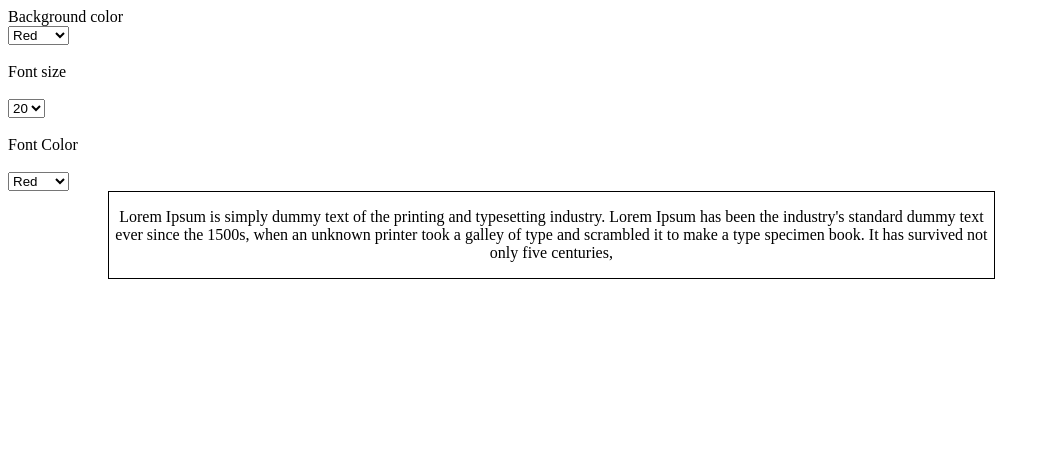
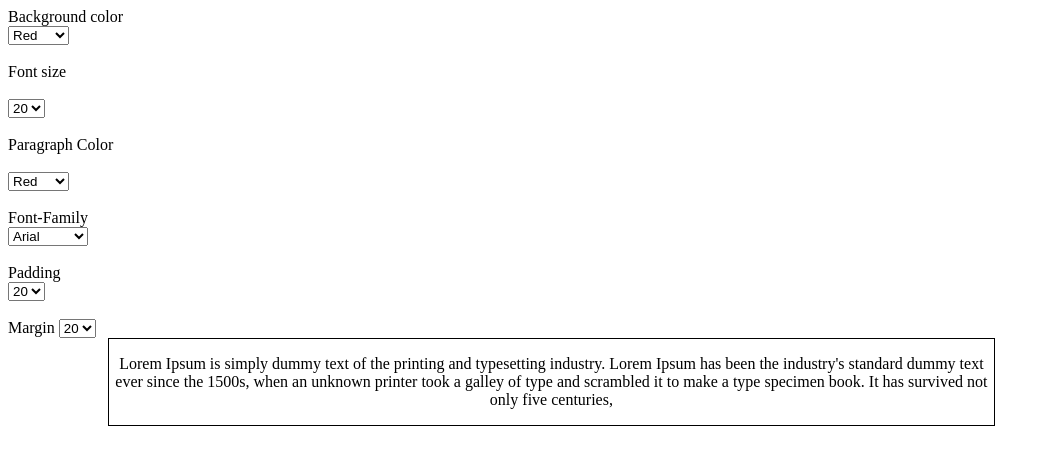
Before and after one commit to Hassan-Latif/Javascript-assignment, a plain HTML site: page index.html in a window 1280 px wide. Shown: the whole page, without its empty margins (0-1050 px from the left). Drawn offline with Linux system fonts and the light colour scheme.

Commit message:
Assignment has been completed

```diff
--- a/index.html
+++ b/index.html
@@ -22,19 +22,48 @@
             <label for="fz">Font size</label>
 <br>
 <br>
-            <select name="fz" id="fz">
-                <option value="20">20</option>
-                <option value="24">24</option>
-                <option value="28">28</option>
-                <option value="30">30</option>
+            <select name="fz" id="fz" onclick="changeFont()">
+                <option value="20px">20</option>
+                <option value="24px">24</option>
+                <option value="28px">28</option>
+                <option value="30px">30</option>
             </select>
             <br><br>
-            <label for="fc">Font Color</label><br><br>
+            <label for="fc">Paragraph Color</label><br><br>
             <select name="fc" id="fc" onclick="changeParaColor()">
                 <option value="red"> Red </option>
                 <option value="green"> Green </option>
                 <option value="Yellow" > Yellow</option>
                 <option value="Blue"> Blue </option>
+            </select>
+            <br>
+            <br>
+            <label for="fonts">Font-Family</label> <br>
+            <select name="fonts" id="fonts" onclick="changeFontFamily()">
+                <option value="Arial">Arial</option>
+                <option value="Helvatica">Helvatica</option>
+                <option value="sans-serif">sans-serif</option>
+                <option value="Franklin">Frankiln</option>
+                <option value="Geneva">Geneva</option>
+                <option value="Verdana">Verdana</option>
+            </select>
+            <br>
+            <br>
+            <label for="pad">Padding</label><br>
+            <select name="pad" id="pad" onclick="changePadding()">
+                <option value="20px">20</option>
+                <option value="30px">30</option>
+                <option value="40px">40</option>
+                <option value="50px">50</option>
+            </select>
+            <br>
+            <br>
+            <label for="marg">Margin</label>
+            <select name="marg" id="marg" onclick="changeMargin()">
+                <option value="20px">20</option>
+                <option value="30px">30</option>
+                <option value="40px">40</option>
+                <option value="50px">50</option>
             </select>
 
             <div id="para" style="text-align: center; width: 70% ; margin-left: 100px; border: 1px black solid; " >
--- a/script.js
+++ b/script.js
@@ -10,3 +10,21 @@ function changeParaColor(){
     var bac=document.getElementById("fc").value;
     document.getElementById("para").style.background= bac;
 }
+
+function changeFontFamily(){
+    var fontt = document.getElementById("fonts").value;
+    document.getElementById("para").style.fontFamily=fontt;
+}
+
+function changeFont(){
+    var siz=document.getElementById("fz").value;
+    document.getElementById("para").style.fontSize=siz;
+}
+function changePadding(){
+    var pad=document.getElementById("pad").value;
+    document.getElementById("para").style.padding=pad;
+}
+function changeMargin(){
+    var mar=document.getElementById("marg").value;
+    document.getElementById("para").margin=mar;
+}
```
